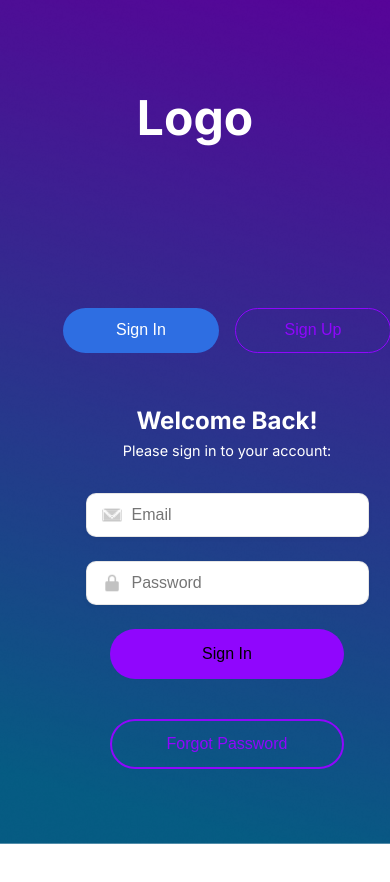
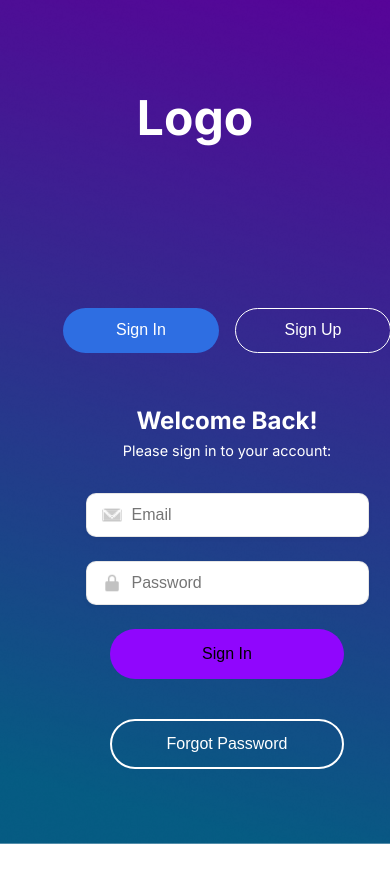
Before and after one commit to Issa-Abbani/Anecdote, a React (Vite) app: page / in a window 390 px wide. Shown: the top 882 px of the page. Built offline with nearby package versions, Linux system fonts and the light colour scheme; a web font is replaced by a local one.

Commit message:
Better color contrast for mobile

```diff
--- a/src/styles/Login.module.css
+++ b/src/styles/Login.module.css
@@ -188,9 +188,9 @@ h1{
     height: 45px;
     font-size: 1rem;
     background-color: transparent;
-    color: #9006FD;
+    color: white;
     border-radius: 25px;
-    border: 1px solid #9006FD;
+    border: 1px solid white;
     transition: .2s ease-in-out;
     user-select: none;
   }
--- a/src/styles/form.module.css
+++ b/src/styles/form.module.css
@@ -179,7 +179,8 @@ form input{
 
   .forgotP {
     background-color: transparent;
-    border: 2px solid #9006FD;
+    border: 2px solid white;
+    color: white;
   }
 
   .signBtn:active,
```
